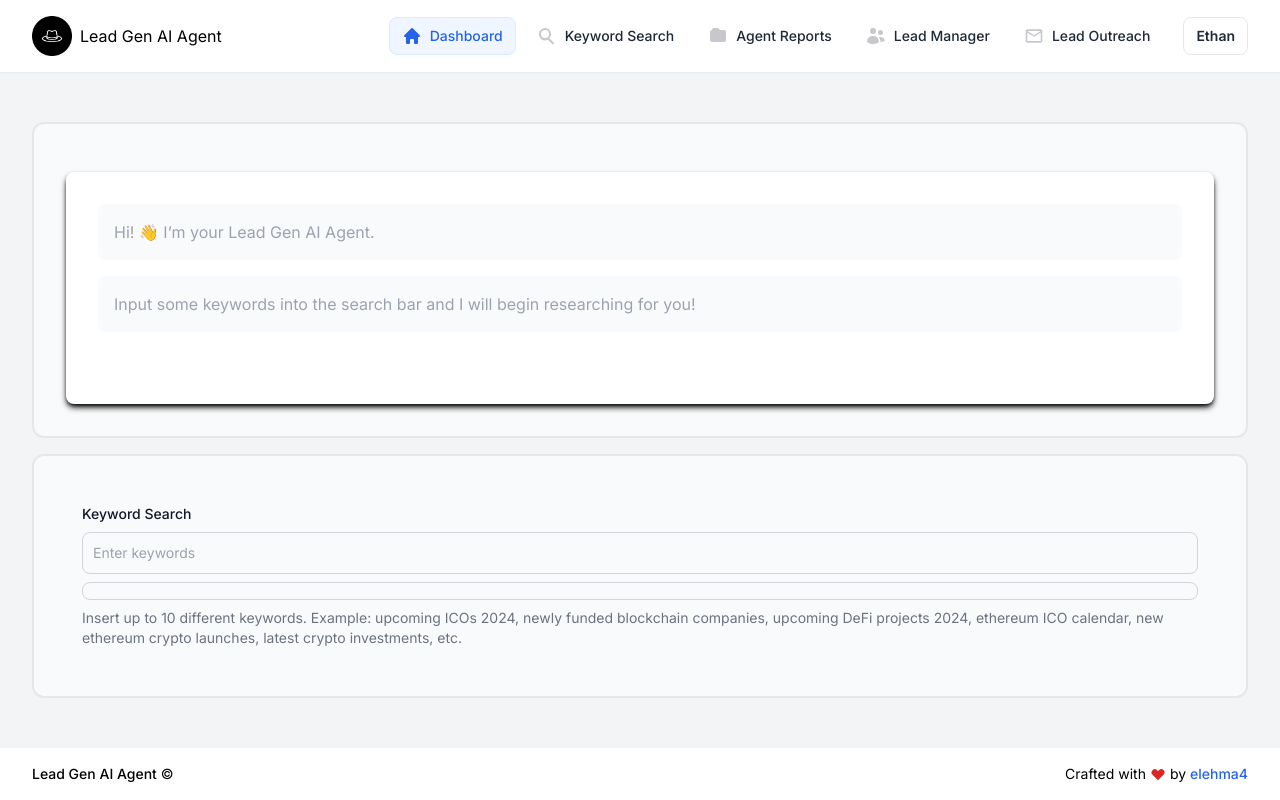
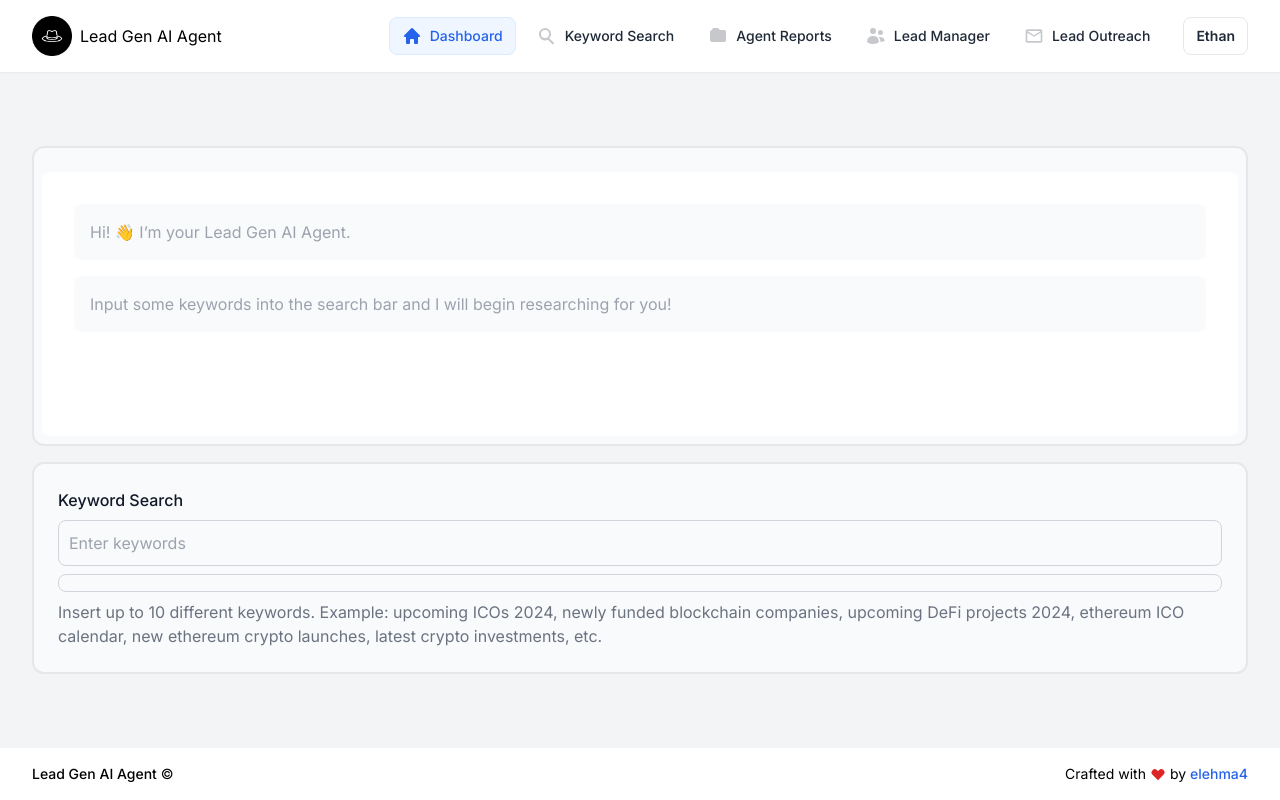
Before and after one commit to elehma4/lead-gen-ai-agent, a Next.js app: page /search in a window 1280 px wide. Built offline with nearby package versions, Linux system fonts and the light colour scheme; what markdown-it-abbr, markdown-it-anchor, markdown-it-attrs, markdown-it-container would draw is missing.

Commit message:
ci: styles and display

```diff
--- a/src/app/dashboard/page.tsx
+++ b/src/app/dashboard/page.tsx
@@ -48,7 +48,7 @@ function classNames(...classes: string[]) {
 
 export default function Dashboard() {
   return (
-    <div className="divide-y divide-gray-200 overflow-hidden rounded-lg bg-gray-200 shadow sm:grid sm:grid-cols-2 sm:gap-px sm:divide-y-0">
+    <div className="divide-y divide-gray-200 overflow-hidden rounded-lg shadow sm:grid sm:grid-cols-2 sm:gap-px sm:divide-y-0">
       {actions.map((action, actionIdx) => (
         <div
             key={action.title}
@@ -57,7 +57,7 @@ export default function Dashboard() {
                 actionIdx === 1 ? 'sm:rounded-tr-lg' : '',
                 actionIdx === actions.length - 2 ? 'sm:rounded-bl-lg' : '',
                 actionIdx === actions.length - 1 ? 'rounded-bl-lg rounded-br-lg sm:rounded-bl-none' : '',
-                'group relative bg-gray-800 p-6 focus-within:ring-2 focus-within:ring-inset focus-within:ring-green-500',
+                'group relative bg-gray-800 p-6 focus-within:ring-2 focus-within:ring-inset focus-within:ring-black',
             )}
         >
             <div>
--- a/src/app/page.tsx
+++ b/src/app/page.tsx
@@ -7,7 +7,7 @@ export default function Home() {
     <>
       <div
         id="page-container"
-        className="mx-auto flex min-h-dvh w-full min-w-[320px] flex-col bg-gray-100 dark:bg-gray-900 dark:text-gray-100"
+        className="mx-auto flex min-h-dvh w-full min-w-[320px] flex-col bg-gray-100 dark:bg-gray-950 dark:text-gray-100"
       >
         <Header />
         <main id="page-content" className="flex max-w-full flex-auto flex-col">
@@ -15,7 +15,7 @@ export default function Home() {
             <div className="font-semibold mb-4 pl-2">
               Welcome to the future of lead generation and research.
             </div>
-            <div className="flex items-center justify-center rounded-xl border-2 border-gray-200 bg-gray-50 p-8 text-gray-400 dark:border-gray-700 dark:bg-gray-800">
+            <div className="flex items-center justify-center rounded-xl  bg-gray-50 p-8 text-gray-400 dark:bg-gray-800">
               <Dashboard />
             </div>
           </div>
--- a/src/app/search/page.tsx
+++ b/src/app/search/page.tsx
@@ -23,10 +23,10 @@ export default function Search () {
         <Header />
         <main id="page-content" className="flex max-w-full flex-auto flex-col">
           <div className="container m-auto p-4 lg:p-8 xl:max-w-7xl flex flex-col gap-4">
-            <div className="flex items-center justify-center rounded-xl border-2 border-gray-200 bg-gray-50 p-8 text-gray-400 dark:border-gray-700 dark:bg-gray-800">
+            <div className="flex items-center justify-center rounded-xl border-2 border-gray-200 bg-gray-50 p-2 text-gray-400 dark:border-gray-700 dark:bg-gray-800">
               <Response responses={responses} />
             </div>
-            <div className="flex items-center justify-center rounded-xl border-2 border-gray-200 bg-gray-50 p-8 text-gray-400 dark:border-gray-700 dark:bg-gray-800">
+            <div className="flex items-center justify-center rounded-xl border-2 border-gray-200 bg-gray-50 p-2 text-gray-400 dark:border-gray-700 dark:bg-gray-800">
               <TagsInput />
             </div>
           </div>
--- a/src/components/Response.tsx
+++ b/src/components/Response.tsx
@@ -10,7 +10,7 @@ type ResponseProps = {
 
 const Response: React.FC<ResponseProps> = ({ responses }) => {
   return (
-    <div className="response-container mx-auto p-4 lg:p-8 xl:max-w-7xl mt-4 bg-white dark:bg-gray-800 shadow-md shadow-black rounded-lg min-h-[29vh] max-h-[44vh] overflow-y-auto contain-content w-full">
+    <div className="response-container mx-auto p-4 lg:p-8 xl:max-w-7xl mt-4 bg-white dark:bg-gray-800 rounded-lg lg:min-h-[33vh] min-h-[29vh] max-h-[44vh] overflow-y-auto contain-content w-full">
       {responses.map((response, index) => (
         <motion.div
           key={index}
--- a/src/components/TagsInput.tsx
+++ b/src/components/TagsInput.tsx
@@ -27,7 +27,7 @@ const TagsInput: React.FC = () => {
 
   return (
     <div className="m-4 relative">
-      <label htmlFor="tags-input" className="block mb-2 text-sm font-medium text-gray-900 dark:text-white">
+      <label htmlFor="tags-input" className="block mb-2 text-md font-medium text-gray-900 dark:text-white">
         Keyword Search
       </label>
       <input
@@ -37,7 +37,7 @@ const TagsInput: React.FC = () => {
         onChange={handleInputChange}
         onKeyDown={handleTagAddition}
         placeholder="Enter keywords"
-        className="bg-gray-50 border border-gray-300 text-gray-900 text-sm rounded-lg focus:ring-blue-500 focus:border-blue-500 block w-full p-2.5 dark:bg-gray-700 dark:border-gray-600 dark:placeholder-gray-400 dark:text-white dark:focus:ring-blue-500 dark:focus:border-blue-500"
+        className="bg-gray-50 border border-gray-300 text-gray-900 text-md rounded-lg focus:ring-blue-500 focus:border-blue-500 block w-full p-2.5 dark:bg-gray-700 dark:border-gray-600 dark:placeholder-gray-400 dark:text-white dark:focus:ring-blue-500 dark:focus:border-blue-500"
       />
       <div id="tags-container" className="mt-2 flex flex-wrap gap-2 border border-gray-300 p-2 rounded-lg">
         {tags.map((tag, index) => (
@@ -52,7 +52,7 @@ const TagsInput: React.FC = () => {
           </div>
         ))}
       </div>
-      <p id="tags-helper-text-explanation" className="mt-2 text-sm text-gray-500 dark:text-gray-400">
+      <p id="tags-helper-text-explanation" className="mt-2 text-md text-gray-500 dark:text-gray-400">
         Insert up to 10 different keywords. Example: upcoming ICOs 2024, newly funded blockchain companies, upcoming DeFi projects 2024, ethereum ICO calendar, new ethereum crypto launches, latest crypto investments, etc.
       </p>
     </div>
```
